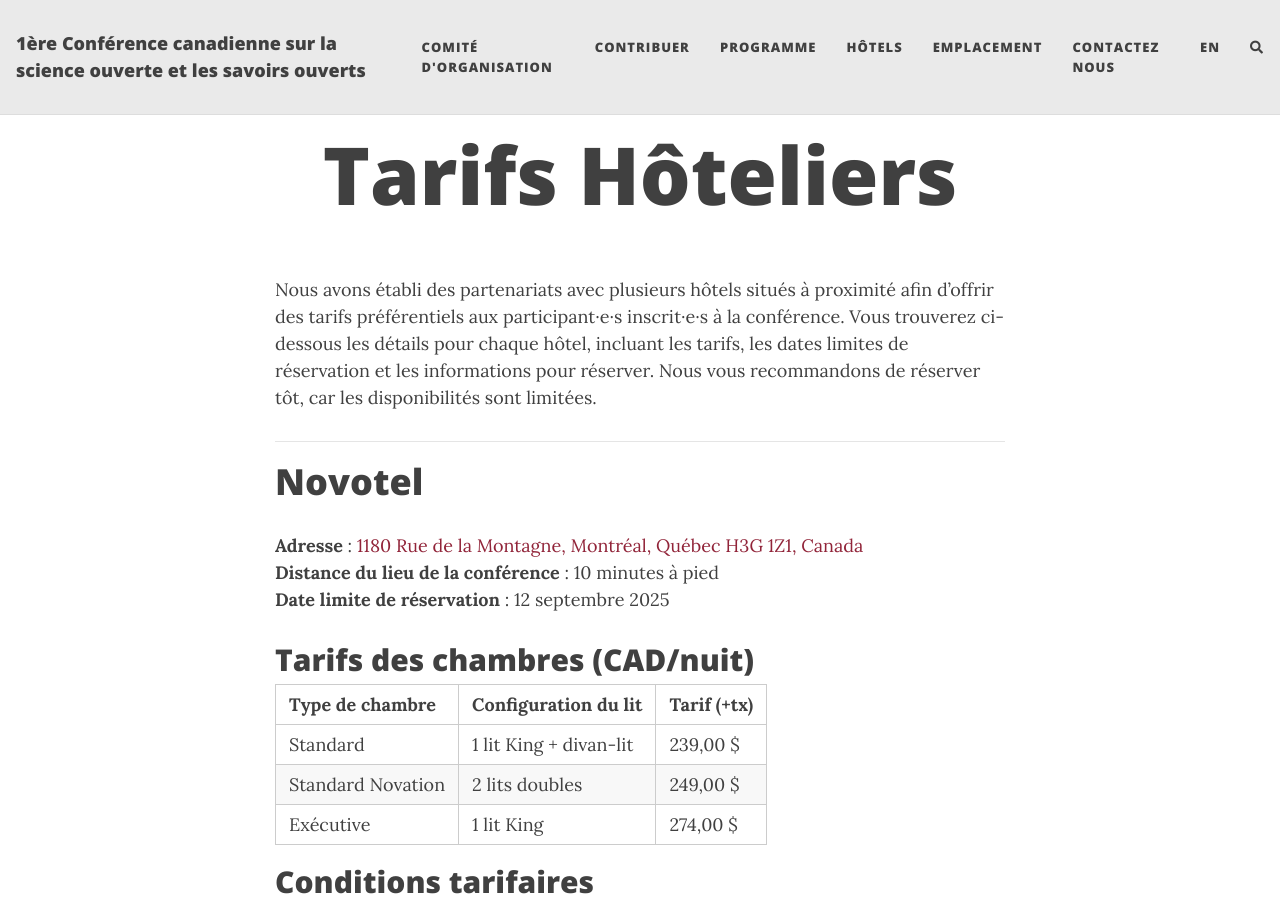
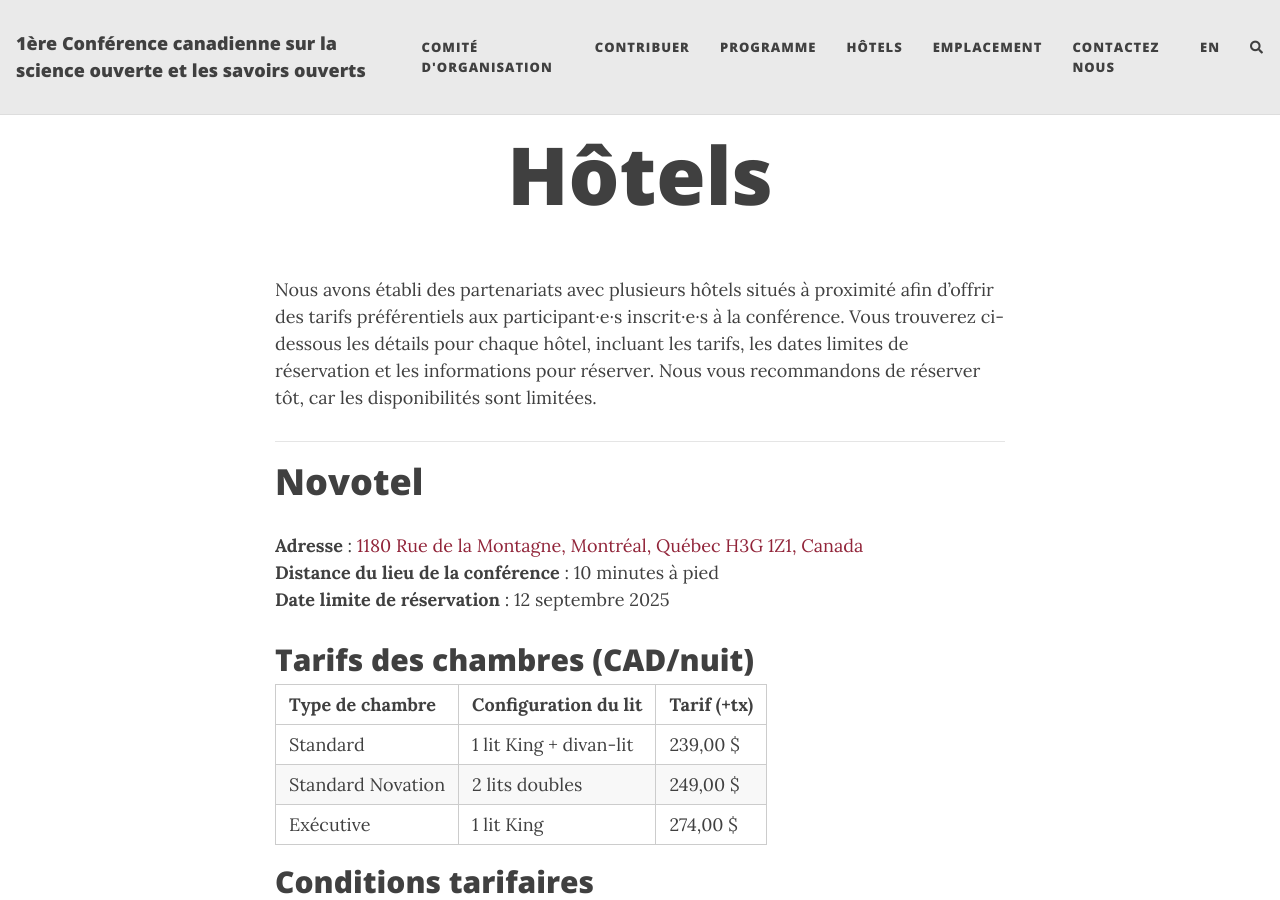
Before and after one commit to oscanada/oscanada.github.io, a Jekyll site: the page built from fr/hotels.md, in a window 1280 px wide and 900 px high. Built offline with Jekyll 4.4.1, drawn with Linux system fonts in a browser that asks for light colours; nearby versions of some CDN libraries; comment, search, counter and statistics services are not loaded.

Commit message:
Update hotels.md

```diff
--- a/fr/hotels.md
+++ b/fr/hotels.md
@@ -1,6 +1,6 @@
 ---
 layout: page
-title: Tarifs Hôteliers
+title: Hôtels
 lang: fr
 permalink: /fr/hotels/
 slug: hotels
```
